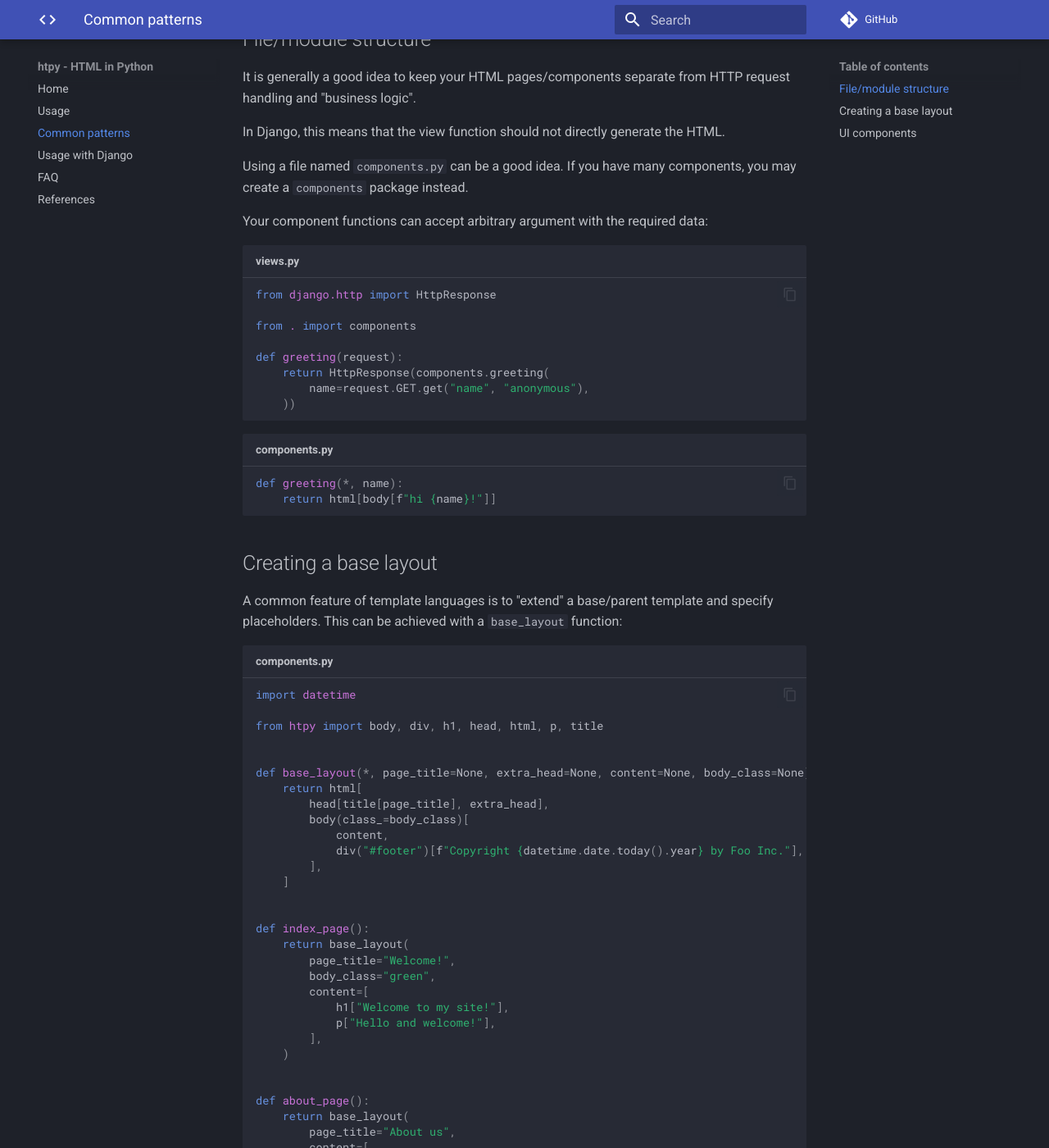
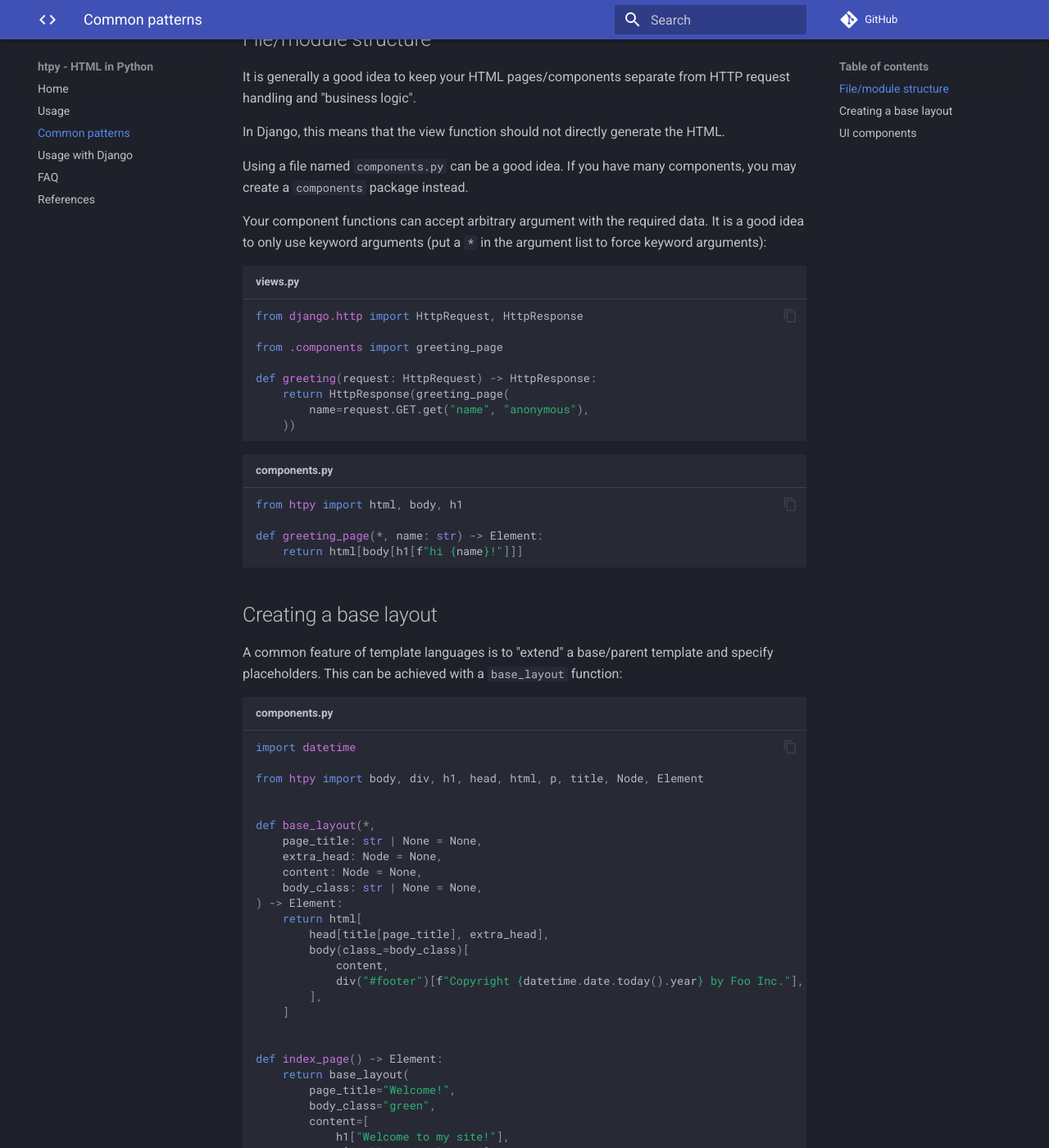
Before and after one commit to pelme/htpy, an MkDocs documentation site: the page built from docs/common-patterns.md, in a window 1280 px wide and 1400 px high, scrolled down 375 px. Shown: the whole window at 82% size. Built offline with MkDocs 1.6.1 and Material for MkDocs 9.7.7, drawn with Linux system fonts in a browser that asks for light colours; comment, search, counter and statistics services are not loaded; some of the changed text lies outside the part shown.

Commit message:
Improved "common patterns"

````diff
--- a/docs/common-patterns.md
+++ b/docs/common-patterns.md
@@ -19,23 +19,26 @@ HTML.
 Using a file named `components.py` can be a good idea. If you have many
 components, you may create a `components` package instead.
 
-Your component functions can accept arbitrary argument with the required data:
+Your component functions can accept arbitrary argument with the required data.
+It is a good idea to only use keyword arguments (put a `*` in the argument list
+to force keyword arguments):
 
 ```py title="views.py"
-from django.http import HttpResponse
+from django.http import HttpRequest, HttpResponse
 
-from . import components
+from .components import greeting_page
 
-def greeting(request):
-    return HttpResponse(components.greeting(
+def greeting(request: HttpRequest) -> HttpResponse:
+    return HttpResponse(greeting_page(
         name=request.GET.get("name", "anonymous"),
     ))
 ```
 
 ```py title="components.py"
+from htpy import html, body, h1
 
-def greeting(*, name):
-    return html[body[f"hi {name}!"]]
+def greeting_page(*, name: str) -> Element:
+    return html[body[h1[f"hi {name}!"]]]
 ```
 
 ## Creating a base layout
@@ -45,10 +48,15 @@ A common feature of template languages is to "extend" a base/parent template and
 ```py title="components.py"
 import datetime
 
-from htpy import body, div, h1, head, html, p, title
+from htpy import body, div, h1, head, html, p, title, Node, Element
 
 
-def base_layout(*, page_title=None, extra_head=None, content=None, body_class=None):
+def base_layout(*,
+    page_title: str | None = None,
+    extra_head: Node = None,
+    content: Node = None,
+    body_class: str | None = None,
+) -> Element:
     return html[
         head[title[page_title], extra_head],
         body(class_=body_class)[
@@ -58,7 +66,7 @@ def base_layout(*, page_title=None, extra_head=None, content=None, body_class=No
     ]
 
 
-def index_page():
+def index_page() -> Element:
     return base_layout(
         page_title="Welcome!",
         body_class="green",
@@ -69,7 +77,7 @@ def index_page():
     )
 
 
-def about_page():
+def about_page() -> Element:
     return base_layout(
         page_title="About us",
         content=[
@@ -90,10 +98,10 @@ Wrapping [Bootstrap Modal](https://getbootstrap.com/docs/4.0/components/modal/)
 ```py title="Creating wrapper for Bootstrap Modal"
 from markupsafe import Markup
 
-from htpy import button, div, h5, span
+from htpy import Element, Node, button, div, h5, span
 
 
-def bootstrap_modal(*, title, body=None, footer=None):
+def bootstrap_modal(*, title: str, body: Node = None, footer: Node = None) -> Element:
     return div(".modal", tabindex="-1", role="dialog")[
         div(".modal-dialog", role="document")[
             div(".modal-content")[
@@ -114,3 +122,20 @@ def bootstrap_modal(*, title, body=None, footer=None):
         ]
     ]
 ```
+
+
+You would then use it like this:
+```py
+from htpy import button, p
+
+print(
+    bootstrap_modal(
+        title="Modal title",
+        body=p["Modal body text goes here."],
+        footer=[
+            button(".btn.btn-primary", type="button")["Save changes"],
+            button(".btn.btn-secondary", type="button")["Close"],
+        ],
+    )
+)
+```
````
Also changed, not shown: 1 other file.
